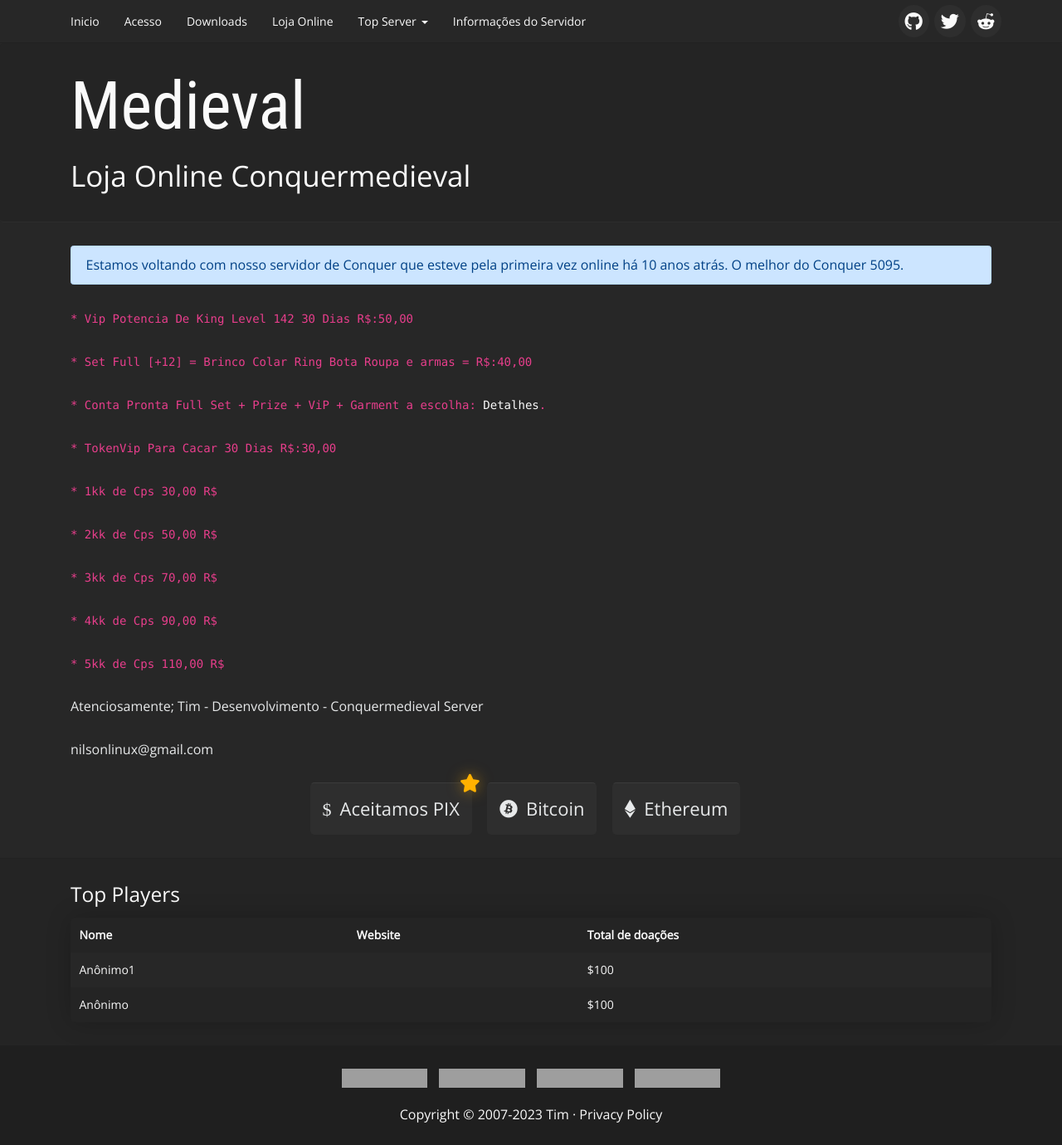
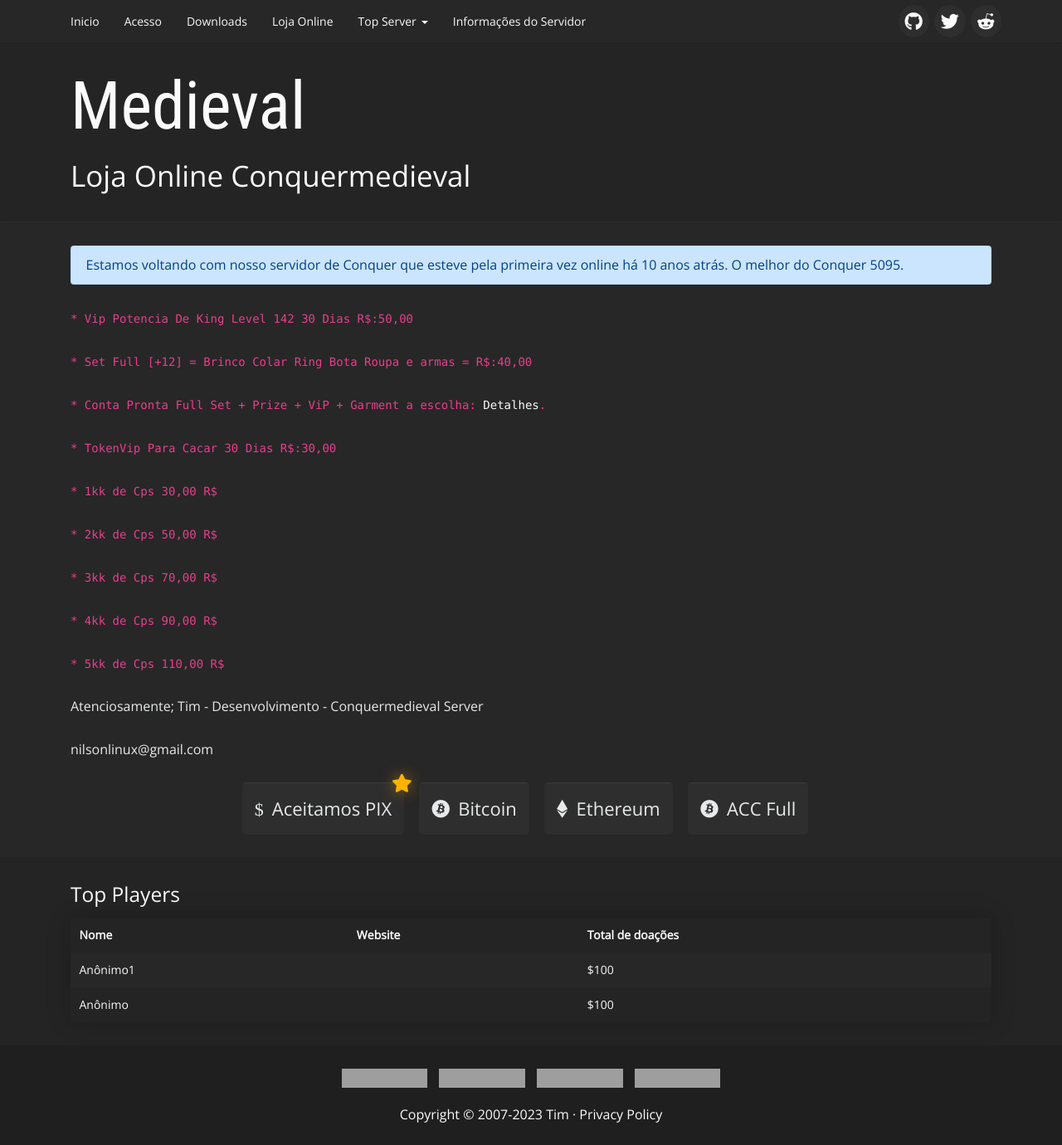
Before and after one commit to conquermedieval/conquermedieval.github.io, a Jekyll site: the page built from loja_online.html, in a window 1280 px wide. Shown: the whole page at 83% size. Built offline with Jekyll 4.4.1, drawn with Linux system fonts in a browser that asks for light colours; grey boxes are pictures that could not be loaded.

Commit message:
Update loja_online.html

```diff
--- a/loja_online.html
+++ b/loja_online.html
@@ -30,6 +30,9 @@ nilsonlinux@gmail.com</p>
             </a>
             <a class="btn" role="button" href="#" data-toggle="modal" data-target="#ethereum-modal">
                 <i class="fa-brands fa-ethereum"></i>Ethereum
+            </a>
+            <a class="btn" role="button" href="#" data-toggle="modal" data-target="#bitcoin-modal">
+                <i class="fa-brands fa-bitcoin"></i>ACC Full
             </a>
         </div>
 
```
